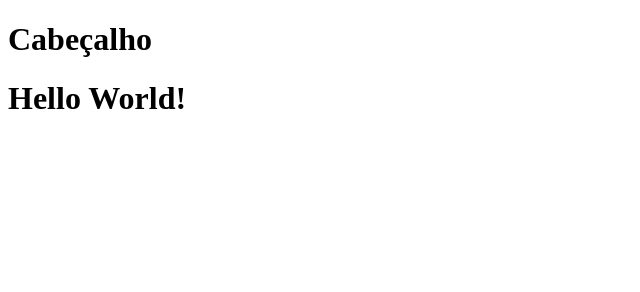
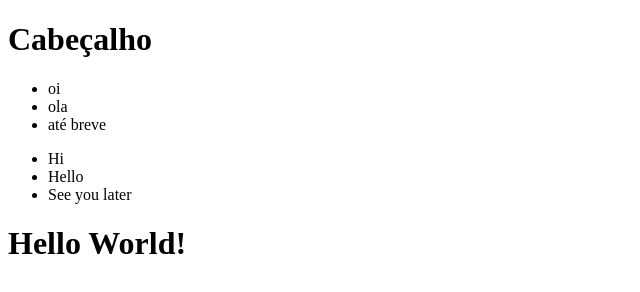
Before and after one commit to higoramorim/gittest, a plain HTML site: page index.html in a window 1280 px wide. Shown: the whole page, without its empty margins (0-640 px from the left). Drawn offline with Linux system fonts and the light colour scheme.

```diff
--- a/index.html
+++ b/index.html
@@ -8,6 +8,17 @@
 </head>
 <header>
     <h1>Cabeçalho</h1>
+    <ul>
+        <li>oi</li>
+        <li>ola</li>
+        <li>até breve</li>
+    </ul>
+
+    <ul>
+        <li>Hi</li>
+        <li>Hello</li>
+        <li>See you later</li>
+    </ul>
 
 </header>
 <body>
```
